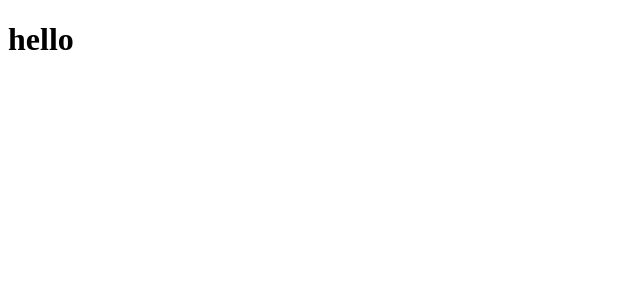
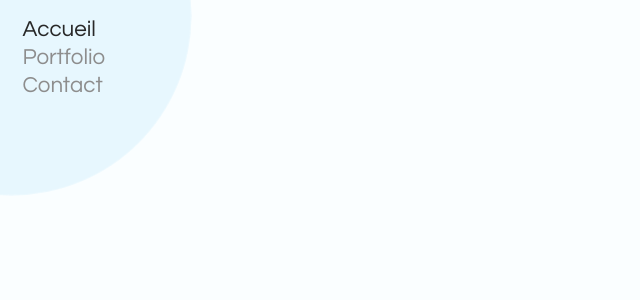
Before and after one commit to jonathanbay/portfolio-React, a React (Create React App) app: page / in a window 1280 px wide. Shown: the top 300 px of the page, without its empty margins (0-640 px from the left). Built offline with nearby package versions, Linux system fonts and the light colour scheme.

Commit message:
menu de navigation + pages

```diff
--- a/package.json
+++ b/package.json
@@ -8,7 +8,9 @@
     "@testing-library/user-event": "^13.5.0",
     "react": "^18.2.0",
     "react-dom": "^18.2.0",
+    "react-router-dom": "^6.8.2",
     "react-scripts": "5.0.1",
+    "sass": "^1.58.3",
     "web-vitals": "^2.1.4"
   },
   "scripts": {
--- a/public/index.html
+++ b/public/index.html
@@ -2,21 +2,21 @@
 <html lang="fr">
   <head>
     <meta charset="utf-8" />
-    <link rel="icon" href="%PUBLIC_URL%/favicon.ico" />
     <meta name="viewport" content="width=device-width, initial-scale=1" />
     <meta name="theme-color" content="#000000" />
     <meta
       name="description"
       content="Web site created using create-react-app"
     />
+    <title>Site vitrine react</title>
+    <link rel="shortcut icon" href="./assets/img/logo.svg" />
+    <link rel="stylesheet" href="https://cdnjs.cloudflare.com/ajax/libs/font-awesome/6.3.0/css/all.min.css" integrity="sha512-SzlrxWUlpfuzQ+pcUCosxcglQRNAq/DZjVsC0lE40xsADsfeQoEypE+enwcOiGjk/bSuGGKHEyjSoQ1zVisanQ==" crossorigin="anonymous" referrerpolicy="no-referrer" />
+  </head>
 
-
-
-    <title>Site vitrine react</title>
-  </head>
   <body>
     <noscript>You need to enable JavaScript to run this app.</noscript>
     <div id="root"></div>
 
   </body>
+
 </html>
--- a/src/App.js
+++ b/src/App.js
@@ -1,10 +1,26 @@
 import React from 'react';
+import { BrowserRouter, Route, Routes } from 'react-router-dom';
+import Home from './pages/Home';
+import Project1 from './pages/Project1';
+import Project2 from './pages/Project2';
+import Project3 from './pages/Project3';
+import Project4 from './pages/Project4';
+import Contact from './pages/Contact';
+import NotFound from './pages/NotFound';
 
 const App = () => {
   return (
-    <div>
-      <h1>hello </h1>
-    </div>
+    <BrowserRouter >
+      <Routes>
+        <Route path='/' element={<Home />} />
+        <Route path='/projet-1' element={<Project1 />} />
+        <Route path='/projet-2' element={<Project2 />} />
+        <Route path='/projet-3' element={<Project3 />} />
+        <Route path='/projet-4' element={<Project4 />} />
+        <Route path='/contact' element={<Contact />} />
+        <Route path='*' element={<NotFound />} />
+      </Routes>
+    </BrowserRouter>
   );
 };
 
--- /dev/null
+++ b/src/components/Navigation.js
@@ -0,0 +1,41 @@
+import React from 'react';
+import { NavLink } from 'react-router-dom';
+
+const Navigation = () => {
+    return (
+        <div className='navigation'>
+            <ul>
+                <NavLink to="/" className={(nav) => (nav.isActive ? "nav-active hover" : "hover")}>
+                    <li>Accueil</li>
+                </NavLink>
+
+                <li className='nav-portfolio'>
+                    Portfolio
+                    <ul className='nav-projects'>
+                        <NavLink to="/projet-1" className={(nav) => (nav.isActive ? "nav-active hover" : "hover")}>
+                            <li>projet 1</li>
+                        </NavLink>
+
+                        <NavLink to="/projet-2" className={(nav) => (nav.isActive ? "nav-active hover" : "hover")}>
+                            <li>projet 2</li>
+                        </NavLink>
+
+                        <NavLink to="/projet-3" className={(nav) => (nav.isActive ? "nav-active hover" : "hover")}>
+                            <li>projet 3</li>
+                        </NavLink>
+
+                        <NavLink to="/projet-4" className={(nav) => (nav.isActive ? "nav-active hover" : "hover")}>
+                            <li>projet 3</li>
+                        </NavLink>
+                    </ul>
+                </li>
+
+                <NavLink to="/contact" className={(nav) => (nav.isActive ? "nav-active hover" : "hover")}>
+                    <li>Contact</li>
+                </NavLink>
+            </ul>
+        </div>
+    );
+};
+
+export default Navigation;
--- a/src/index.js
+++ b/src/index.js
@@ -1,6 +1,7 @@
 import React from 'react';
 import ReactDOM from 'react-dom/client';
 import App from './App';
+import "./style/index.scss";
 
 const root = ReactDOM.createRoot(document.getElementById('root'));
 root.render(
--- /dev/null
+++ b/src/pages/Contact.js
@@ -0,0 +1,11 @@
+import React from 'react';
+
+const Contact = () => {
+    return (
+        <div>
+            <h1>Contact</h1>
+        </div>
+    );
+};
+
+export default Contact;
--- /dev/null
+++ b/src/pages/Home.js
@@ -0,0 +1,12 @@
+import React from 'react';
+import Navigation from '../components/Navigation';
+
+const Home = () => {
+    return (
+        <div>
+            <Navigation />
+        </div>
+    );
+};
+
+export default Home;
--- /dev/null
+++ b/src/pages/NotFound.js
@@ -0,0 +1,17 @@
+import React from 'react';
+import { NavLink } from 'react-router-dom';
+
+const NotFound = () => {
+    return (
+        <div className='notFound'>
+            <div className='notFound-content'>
+                <h2>Erreur 404</h2>
+                <NavLink to="/">
+                    <h3>Retour à l'accueil <i className="fa-solid fa-house"></i> </h3>
+                </NavLink>
+            </div>
+        </div>
+    );
+};
+
+export default NotFound;
--- /dev/null
+++ b/src/pages/Project1.js
@@ -0,0 +1,11 @@
+import React from 'react';
+
+const Project1 = () => {
+    return (
+        <div>
+            <h1>Projet 1</h1>
+        </div>
+    );
+};
+
+export default Project1;
--- /dev/null
+++ b/src/pages/Project2.js
@@ -0,0 +1,11 @@
+import React from 'react';
+
+const Project2 = () => {
+    return (
+        <div>
+            <h1>Projet 2</h1>
+        </div>
+    );
+};
+
+export default Project2;
--- /dev/null
+++ b/src/pages/Project3.js
@@ -0,0 +1,11 @@
+import React from 'react';
+
+const Project3 = () => {
+    return (
+        <div>
+            <h1>Projet 3</h1>
+        </div>
+    );
+};
+
+export default Project3;
--- /dev/null
+++ b/src/pages/Project4.js
@@ -0,0 +1,11 @@
+import React from 'react';
+
+const Project4 = () => {
+    return (
+        <div>
+            <h1>Projet 4</h1>
+        </div>
+    );
+};
+
+export default Project4;
```
Also changed, not shown: 1 other file (tests, documents, lock files or other folders).
